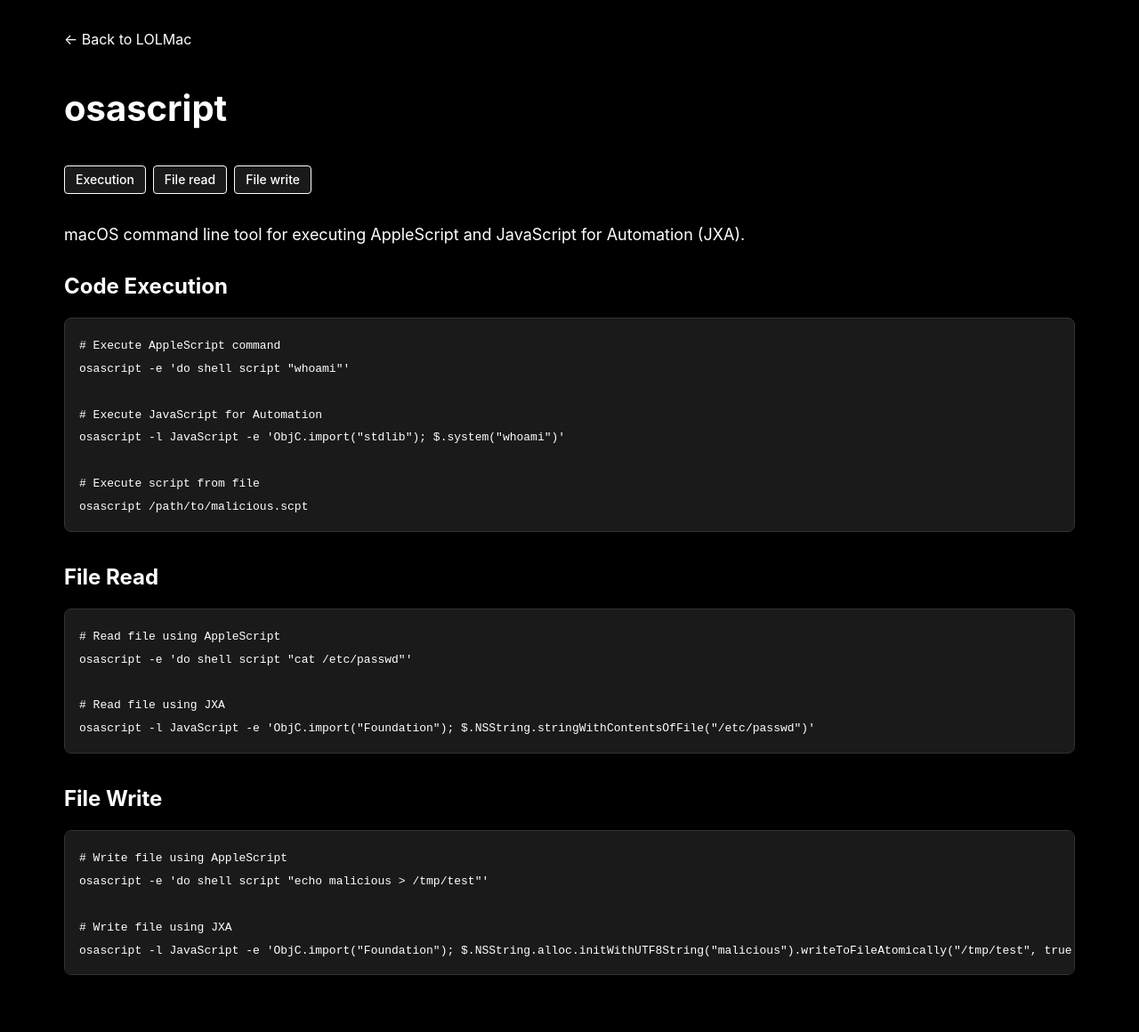
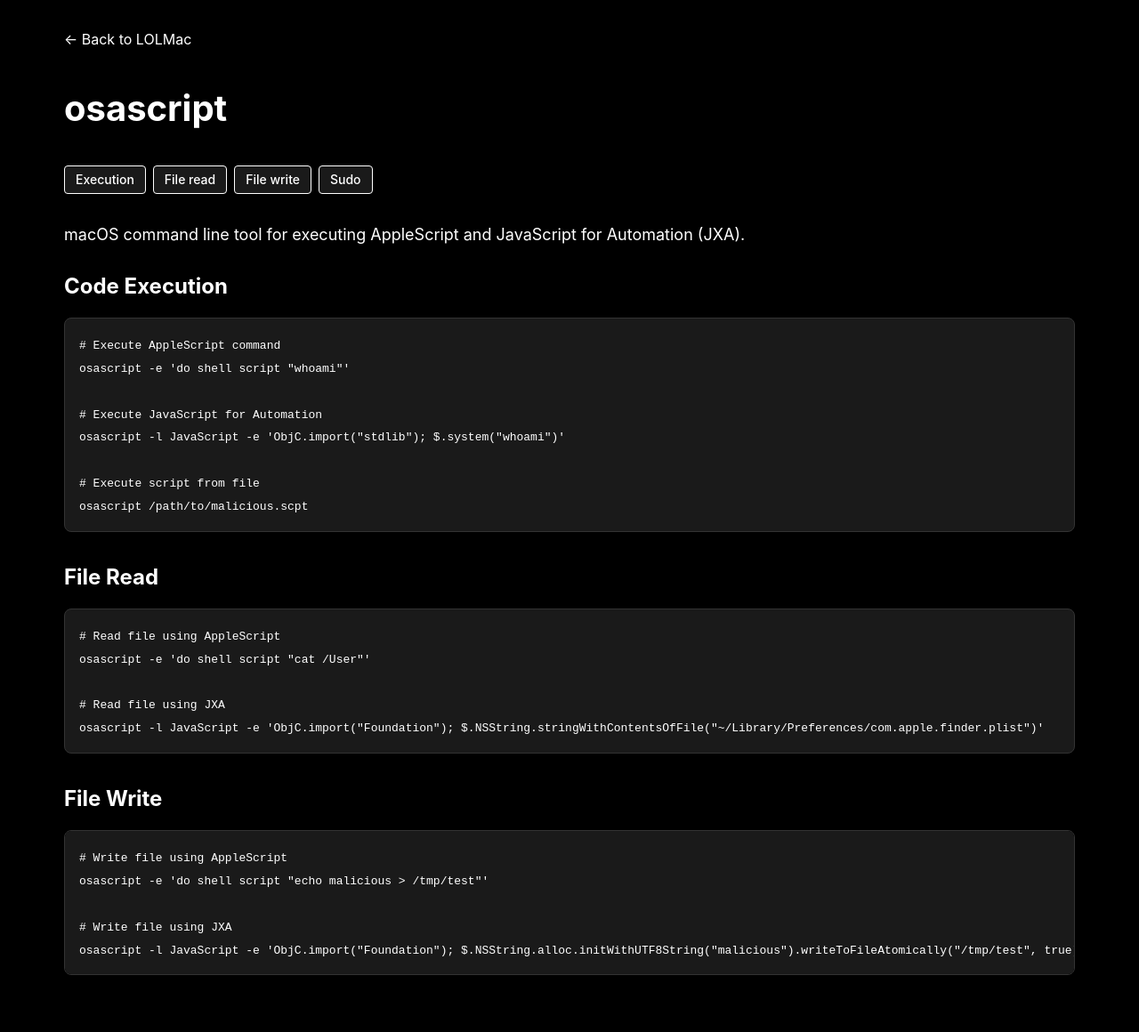
Before and after one commit to d6fault/LOLmac, a Jekyll site: the page built from _binaries/osascript.md, in a window 1280 px wide. Shown: the whole page at 89% size. Built offline with Jekyll 4.4.1, drawn with Linux system fonts in a browser that asks for light colours.

Commit message:
Update osascript.md

```diff
--- a/_binaries/osascript.md
+++ b/_binaries/osascript.md
@@ -1,6 +1,6 @@
 ---
 title: osascript
-tags: [execution, file-read, file-write]
+tags: [execution, file-read, file-write, sudo]
 description: macOS command line tool for executing AppleScript and JavaScript for Automation (JXA).
 exec: |
   # Execute AppleScript command
@@ -13,10 +13,10 @@
   osascript /path/to/malicious.scpt
 file-read: |
   # Read file using AppleScript
-  osascript -e 'do shell script "cat /etc/passwd"'
+  osascript -e 'do shell script "cat /User"'
 
   # Read file using JXA
-  osascript -l JavaScript -e 'ObjC.import("Foundation"); $.NSString.stringWithContentsOfFile("/etc/passwd")'
+  osascript -l JavaScript -e 'ObjC.import("Foundation"); $.NSString.stringWithContentsOfFile("~/Library/Preferences/com.apple.finder.plist")'
 file-write: |
   # Write file using AppleScript
   osascript -e 'do shell script "echo malicious > /tmp/test"'
```
